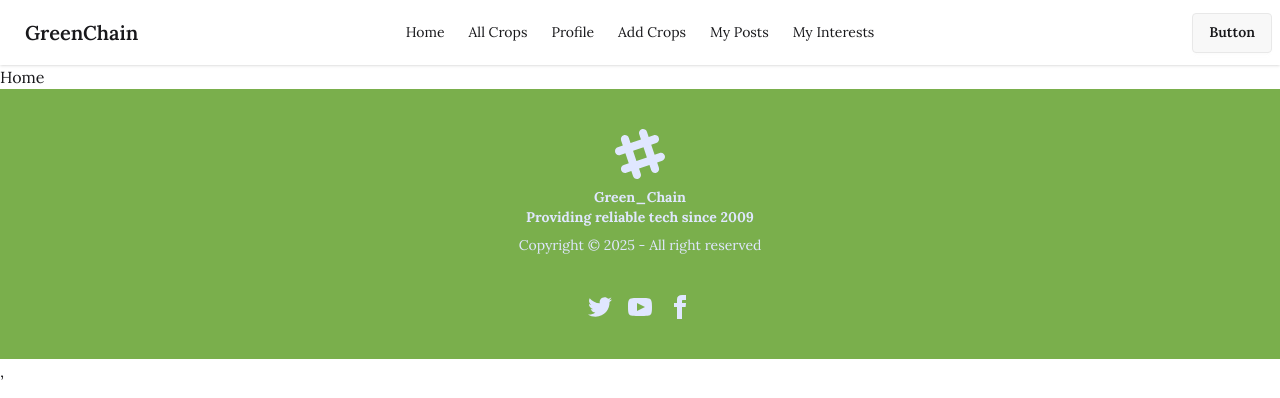
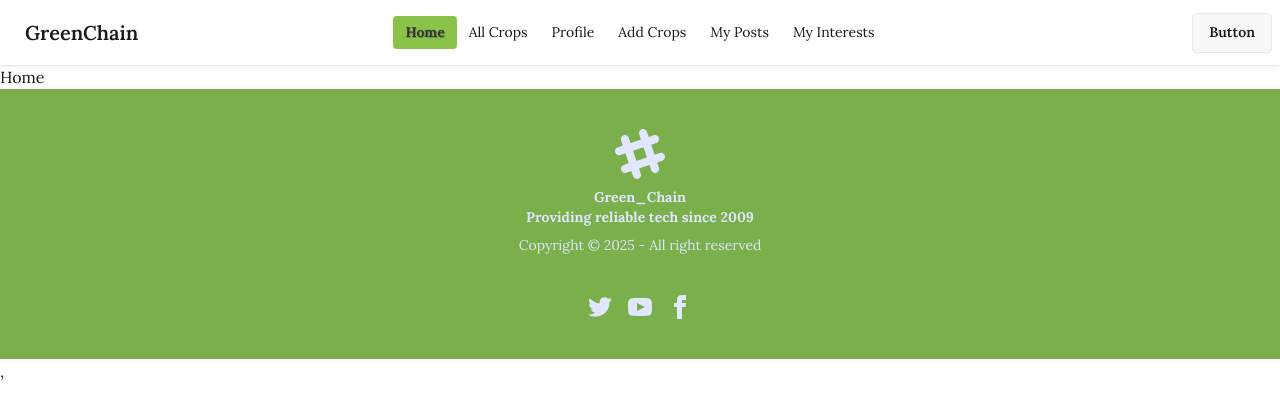
Before and after one commit to MUSTAKIMBIN/Green_Chain_Claint, a React (Vite) app: page / in a window 1280 px wide. Shown: the top 398 px of the page. Built offline with nearby package versions, Linux system fonts and the light colour scheme.

Commit message:
added active style for links

```diff
--- a/src/index.css
+++ b/src/index.css
@@ -16,6 +16,13 @@ body * {
   --color-accent: #8bc34a;
 }
 
+li .active {
+  color: #333333;
+  font-weight: 700;
+  background-color: #8bc34a;
+  text-shadow: #3333334e 1px 1px;
+}
+
 /* #7aaf4c Primary clolor */
 /* #f9bd25ea Secndery clolor */
 /* #8BC34A Accent clolor */
```
